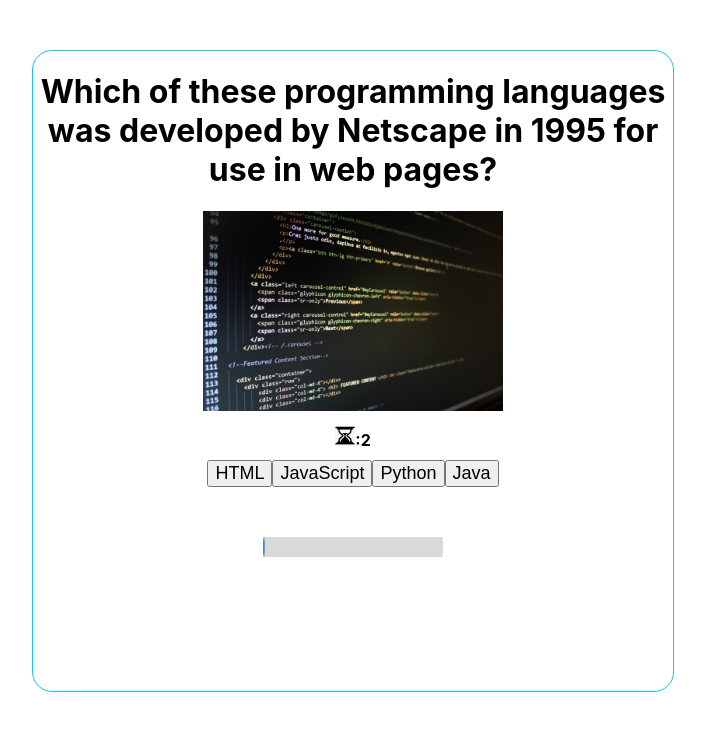
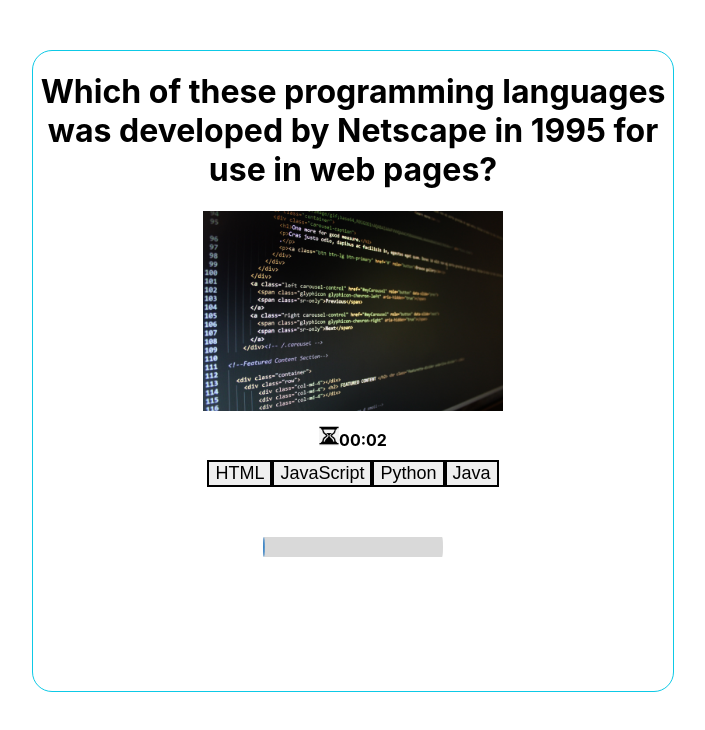
Before and after one commit to Technigo/project-redux-quiz-old, a React (Create React App) app: page / in a window 1280 px wide. Both pictures are taken after a click on the button "LETS GET STARTED!". Shown: the top 730 px of the page, without its empty margins (278-983 px from the left). Built offline with nearby package versions, Linux system fonts and the light colour scheme.

Commit message:
managed to pass the answers to the quiz.js and therefore to summary

```diff
--- a/src/components/Buttons/AnswerButtons.js
+++ b/src/components/Buttons/AnswerButtons.js
@@ -5,17 +5,29 @@ import { quiz } from 'reducers/quiz'
 import styled from 'styled-components';
 
 export const AnswerButton = () => {
+  const [showSelectedColor, setShowSelectedColor] = useState(false);
+  const [AnswerColor, setAnswerColor] = useState('green')
+  const [selectedIndex, setSelectedIndex] = useState();
   const dispatch = useDispatch();
   const question = useSelector((store) => store.quiz.questions[store.quiz.currentQuestionIndex]);
+  /* const rightAnswer = useSelector((store) => store.quiz.questions.correctAnswerIndex); */
   const [guessedAnswerIndex, setGuessedAnswerIndex] = useState('');
-  const onButtonClick = () => {
+  const onButtonClick = (index) => {
+    dispatch(quiz.actions.submitAnswer({ questionId: question.id, answerIndex: index }))
+    setSelectedIndex(index);
+    setShowSelectedColor(true);
+    if (index === question.correctAnswerIndex) {
+      setAnswerColor('green');
+    } else {
+      setAnswerColor('red');
+    }
     setTimeout(() => {
+      setSelectedIndex(100);
+      setAnswerColor('pink');
+      setShowSelectedColor(false);
       dispatch(quiz.actions.goToNextQuestion());
-    }, 1200);
+    }, 1000);
   }
-  /*
-  const [color, setColor] = useState('blank')
-  const [AnswerColor, setAnswerColor] = useState('green') */
 
   console.log(guessedAnswerIndex)
   return (
@@ -25,9 +37,12 @@ export const AnswerButton = () => {
           key={singleOption}
           type="button"
           value={index}
+          AnswerColor={AnswerColor}
+          selectedIndex={selectedIndex}
+          aria-label={showSelectedColor && index === guessedAnswerIndex ? AnswerColor : ''}
           onClick={(e) => {
             setGuessedAnswerIndex(Number(e.target.value));
-            onButtonClick()
+            onButtonClick(index);
           }}>
           {singleOption}
         </Btn>
@@ -36,7 +51,10 @@ export const AnswerButton = () => {
   )
 }
 const Btn = styled.button`
-font-size: 18px;`
+  font-size: 18px;
+  border-style: double;
+  border-color: ${(props) => ((props.showSelectedColor && props.selectedIndex === props.index) ? props.AnswerColor : 'none')};
+`;
 
 const BtnsWrapper = styled.div`
 display:flex;
--- a/src/components/timer/Timer.js
+++ b/src/components/timer/Timer.js
@@ -7,16 +7,23 @@ export const Timer = () => {
 
   useEffect(() => {
     const interval = setInterval(() => {
-      setSeconds(() => seconds + 1);
+      setSeconds((prevSeconds) => prevSeconds + 1);
     }, 1000);
 
     return () => clearInterval(interval);
-  }, [seconds]);
+  }, []);
+
+  const minutes = Math.floor(seconds / 60);
+  const remainingSeconds = seconds % 60;
 
   return (
-    <TimerStyle><Icon src={IconImg} alt="timer-icon" />:{seconds}</TimerStyle>
-  )
-}
+    <TimerStyle>
+      <Icon src={IconImg} alt="timer-icon" />
+      {minutes < 10 ? `0${minutes}` : minutes}:
+      {remainingSeconds < 10 ? `0${remainingSeconds}` : remainingSeconds}
+    </TimerStyle>
+  );
+};
 
 const TimerStyle = styled.div`
 padding: 10px;
```
